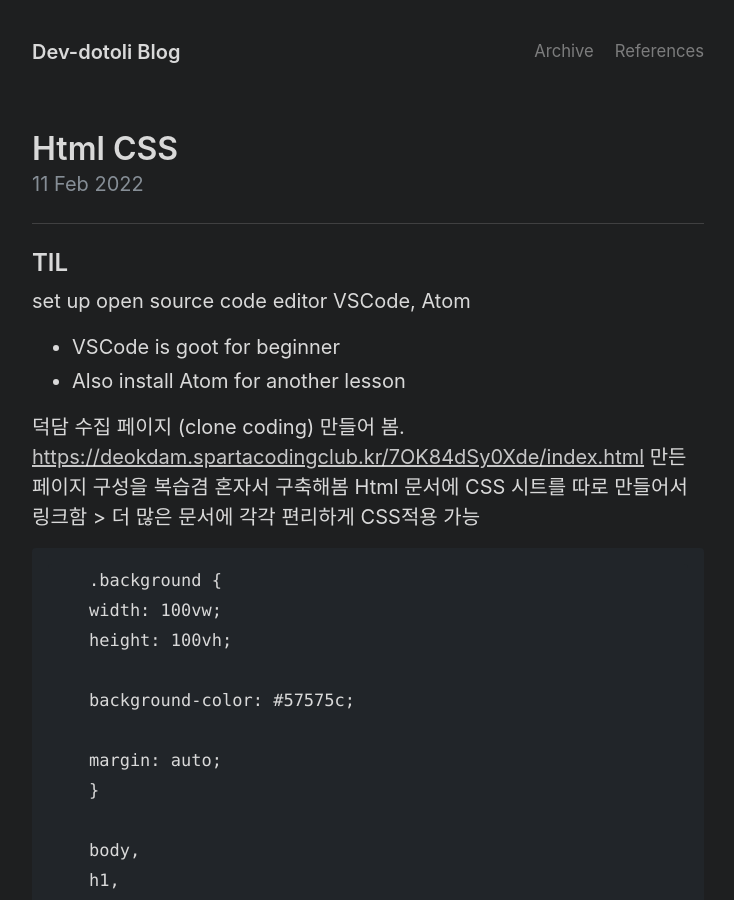
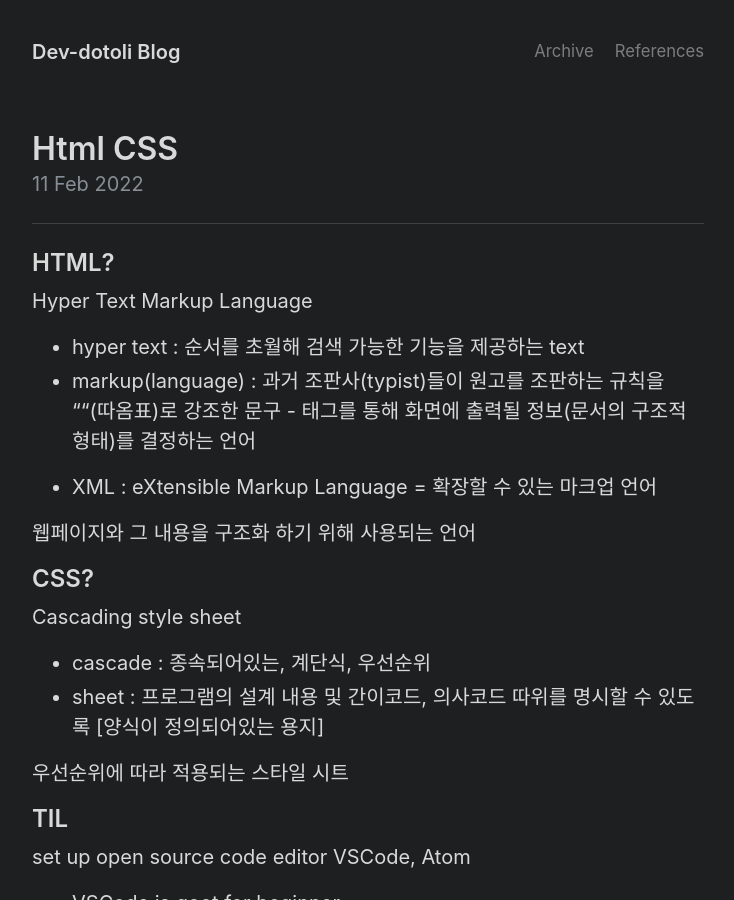
Before and after one commit to Dev-Dotoli/dev-dotoli.github.com, a Jekyll site: the page built from _posts/2022-02-11-HtmlCss-1st.md, in a window 1280 px wide and 900 px high. Shown: the whole window, without its empty margins (272-1006 px from the left). Built offline with Jekyll 4.4.1, drawn with Linux system fonts in a browser that asks for light colours.

Commit message:
fix 1st.md post

```diff
--- a/_posts/2022-02-11-HtmlCss-1st.md
+++ b/_posts/2022-02-11-HtmlCss-1st.md
@@ -4,6 +4,26 @@ title: Html CSS
 ---
 
 ---
+
+## HTML?
+
+Hyper Text Markup Language
+
+- hyper text : 순서를 초월해 검색 가능한 기능을 제공하는 text
+- markup(language) : 과거 조판사(typist)들이 원고를 조판하는 규칙을 ""(따옴표)로 강조한 문구 - 태그를 통해 화면에 출력될 정보(문서의 구조적 형태)를 결정하는 언어
+
+- XML : eXtensible Markup Language = 확장할 수 있는 마크업 언어
+
+웹페이지와 그 내용을 구조화 하기 위해 사용되는 언어
+
+## CSS?
+
+Cascading style sheet
+
+- cascade : 종속되어있는, 계단식, 우선순위
+- sheet : 프로그램의 설계 내용 및 간이코드, 의사코드 따위를 명시할 수 있도록 [양식이 정의되어있는 용지]
+
+우선순위에 따라 적용되는 스타일 시트
 
 ## TIL
 
```
